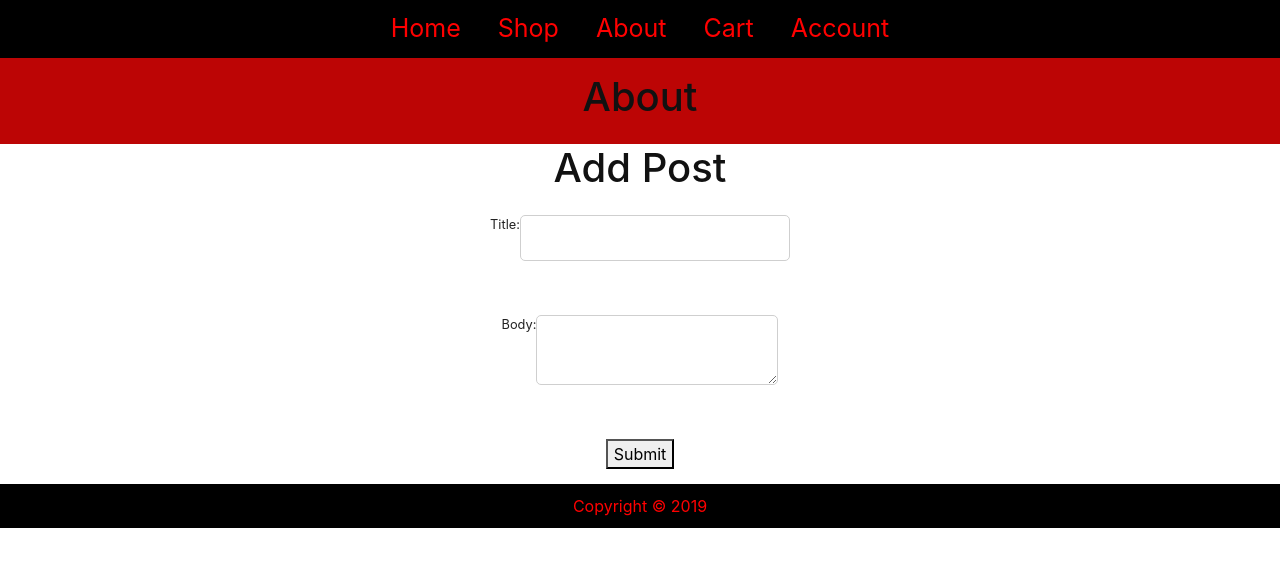
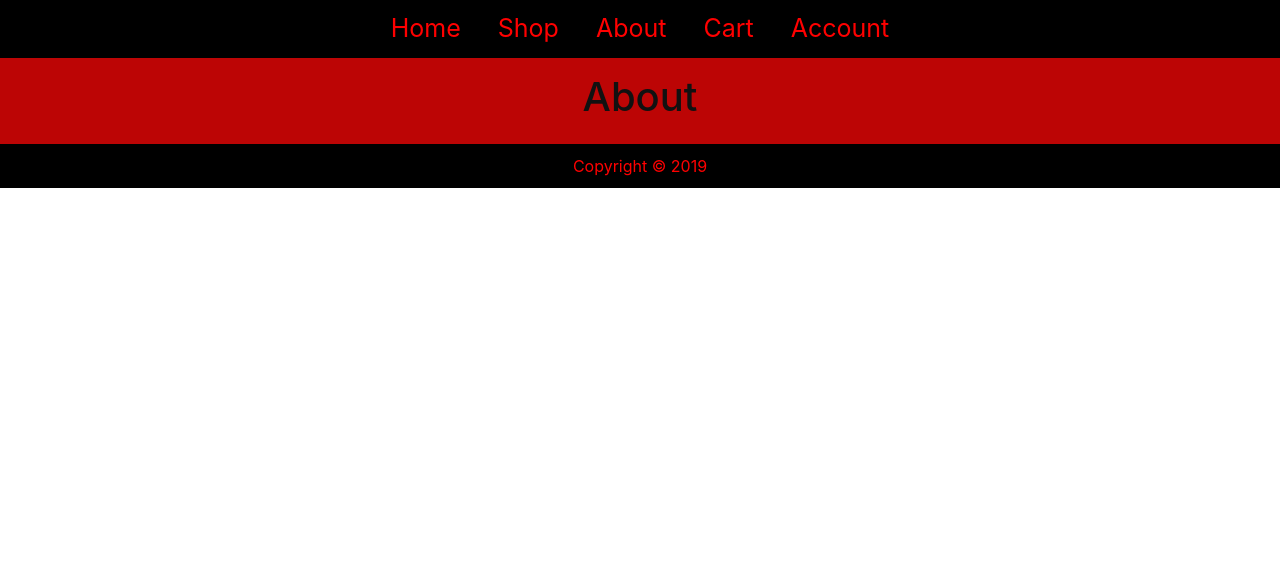
Before and after one commit to blue18/E-commerce, a React (Create React App) app: page /about in a window 1280 px wide. Shown: the top 566 px of the page. Built offline with nearby package versions, Linux system fonts and the light colour scheme; the HTML template or start-up script is replaced by a standard one.

Commit message:
worked on creating new user

```diff
--- a/src/App.js
+++ b/src/App.js
@@ -5,45 +5,19 @@ import Footer from './components/Footer';
 import './App.css';
 
 import { connect } from 'react-redux';
-import { handleChange } from './actions/promoCodeActions';
 import { withRouter } from 'react-router-dom'
 
 class App extends Component {
-
-  constructor(props) {
-    super(props);
-
-    this.state = {
-      cart: ['clothes'],
-      message: 'This message.'
-    };
-  }
-
-  giveDiscountHandler = () => {
-    if(this.props.promoCode === 'DISCOUNT') {
-      this.setState(
-        {
-          message: "Hello world..."
-        }
-      );
-    }
-  };
 
   render() {
     return (
       <div>
         <Header />
-        <Router cart={this.state.cart}
-              giveDiscount={() => this.giveDiscountHandler()}
-              message={this.state.message} />
+        <Router />
         <Footer />
       </div>
     );
   }
 }
 
-const mapStateToProps = state => ({
-  promoCode: state.promoCode.value,
-});
-
-export default withRouter(connect(mapStateToProps, { handleChange })(App));
+export default withRouter(connect()(App));
--- a/src/components/About.js
+++ b/src/components/About.js
@@ -1,6 +1,5 @@
 import React, { Component } from 'react';
 import Title from './Title';
-import AboutForm from './aboutForm';
 
 class About extends Component {
   constructor() {
@@ -16,7 +15,7 @@ class About extends Component {
     .then(data => {
       let users = data.map(user => {
         return(
-          <div key={user.id}>
+          <div style={dataStyle} key={user.id}>
             <p>{user.firstName}</p>
           </div>
         );
@@ -30,11 +29,15 @@ class About extends Component {
     return (
       <div>
         <Title title='About' />
-        <AboutForm />
         <div>{this.state.users}</div>
       </div>
     );
   }
 }
 
+const dataStyle = {
+  display: "flex",
+  justifyContent: "center"
+}
+
 export default About;
--- a/src/components/Account.js
+++ b/src/components/Account.js
@@ -1,5 +1,5 @@
 import React, { Component } from 'react';
-import { Container, Col, Button, Form, FormGroup, Label, Input, FormText } from 'reactstrap';
+import { Container, Row, Col, Button, Form, FormGroup, Label, Input } from 'reactstrap';
 
 class Account extends Component {
   constructor(props) {
@@ -22,57 +22,85 @@ class Account extends Component {
     this.setState({
       [name]: value
     });
-
-    console.log(this.state);
   }
 
   handleSubmit(event) {
-    alert('A name was submitted: ' + this.state.value);
     event.preventDefault();
+
+    fetch("http://localhost:5000/adduser", {
+      method: "POST",
+      headers: {
+        "Accept": "application/json, text/plain, */*",
+        "Content-Type": "application/json"
+      },
+      body: JSON.stringify({
+        "firstname": this.state.firstname,
+        "lastname" : this.state.lastname,
+        "phonenumber": this.state.phonenumber,
+        "email": this.state.email
+      })
+    })
+    .then(res => res.json())
+    .catch(err => console.error(err));
   }
 
   render() {
     return(
       <Container>
+        <Row>
+          <Col>
             <h1>Create Account</h1>
-        <Form style={formContent}>
+            <hr />
+          </Col>
+        </Row>
+        <Row>
+          <Col>
+            <Form style={formContent} onSubmit={this.handleSubmit}>
               <FormGroup row>
                 <Label for="firstname" sm={{ size: 2, offset: 3}}>First Name</Label>
                 <Col sm={4}>
-              <Input type="text" name="firstname" id="firstname" placeholder="John" />
+                  <Input type="text" name="firstname" id="firstname" placeholder="John" onChange={this.handleChange} />
                 </Col>
               </FormGroup>
               <FormGroup row>
                 <Label for="lastname" sm={{ size: 2, offset: 3}}>Last Name</Label>
                 <Col sm={4}>
-              <Input type="lastname" name="lastname" id="lastname" placeholder="Doe" />
+                  <Input type="lastname" name="lastname" id="lastname" placeholder="Doe" onChange={this.handleChange} />
                 </Col>
               </FormGroup>
               <FormGroup row>
                 <Label for="email" sm={{ size: 2, offset: 3}}>Email</Label>
                 <Col sm={4}>
-              <Input type="email" name="email" id="email" placeholder="someone@gmail.com" />
+                  <Input type="email" name="email" id="email" placeholder="someone@gmail.com" onChange={this.handleChange} />
                 </Col>
               </FormGroup>
               <FormGroup row>
                 <Label for="phonenumber" sm={{ size: 2, offset: 3}}>Phone Number</Label>
                 <Col sm={4}>
-              <Input type="phonenumber" name="phonenumber" id="phonenumber" placeholder="1234567890" />
+                  <Input type="phonenumber" name="phonenumber" id="phonenumber" placeholder="1234567890" pattern="[0-9]{3}[0-9]{3}[0-9]{4}" onChange={this.handleChange} />
                 </Col>
               </FormGroup>
               <FormGroup check row>
               <Col sm={{ size: 7, offset: 5 }}>
-            <Button>Submit</Button>
+                <Button color="success">Submit</Button>
               </Col>
             </FormGroup>
             </Form>
+          </Col>
+        </Row>
+        <Row>
+          <Col>
+            <hr />
+          </Col>
+        </Row>
       </Container>
     );
   }
 }
 
 const formContent = {
-  padding: "15px 0px 15px 0px"
+  padding: "15px 0px 15px 0px",
+  boxShadow: "0 4px 8px 0 rgba(0, 0, 0, 0.2), 0 6px 20px 0 rgba(0, 0, 0, 0.19)"
 }
 
 export default Account;
--- a/src/components/Router.js
+++ b/src/components/Router.js
@@ -9,20 +9,12 @@ import Account from './Account';
 
 const Router = (props) => {
 
-  const cart = props.cart;
-  const giveDiscount = props.giveDiscount;
-  const message = props.message;
-
   return(
     <Switch>
       <Route exact path='/' component={Home}/>
-      <Route path='/shop' render={(props) => <Shop {...props} cart={cart} />} />
-      <Route path='/about'
-             render={(props) => <About {...props}
-             giveDiscount={giveDiscount}
-             message={message} cart={cart} />}
-      />
-      <Route path='/cart' render={(props) => <Cart {...props} cart={cart} />} />
+      <Route path='/shop' render={(props) => <Shop {...props} />} />
+      <Route path='/about' render={(props) => <About {...props} />} />
+      <Route path='/cart' render={(props) => <Cart {...props} />} />
       <Route path='/productpage' render={(props) => <ProductPage {...props} />} />
       <Route path='/account' render={(props) => <Account {...props} />} />
     </Switch>
--- a/src/components/aboutForm.js
+++ /dev/null
@@ -1,75 +0,0 @@
-import React, { Component } from 'react';
-
-class AboutForm extends Component {
-  constructor(props) {
-    super(props);
-    this.state = {
-      title: '',
-      body: ''
-    }
-
-    this.onChange = this.onChange.bind(this);
-    this.onSubmit = this.onSubmit.bind(this);
-  }
-
-  onChange(event) {
-    this.setState({[event.target.name]: [event.target.value]});
-  }
-
-  onSubmit(event) {
-    event.preventDefault();
-
-    const post = {
-      title: this.state.title,
-      body: this.state.body
-    };
-
-    console.log(post);
-  }
-
-  render() {
-    return (
-      <div className={`container`}>
-        <h1>Add Post</h1>
-        <form onSubmit={this.onSubmit}>
-          <div style={formStyle}>
-            <label>Title: </label>
-            <br />
-            <input
-              type="text"
-              name="title"
-              onChange={this.onChange}
-              value={this.state.title}
-            />
-          </div>
-          <br />
-          <div style={formStyle}>
-            <label>Body: </label>
-            <br />
-            <textarea
-              name="body"
-              onChange={this.onChange}
-              value={this.state.body}
-            />
-          </div>
-          <br />
-          <div style={formStyle}>
-            <button style={buttonStyle} type="submit">Submit</button>
-          </div>
-        </form>
-      </div>
-    );
-  }
-}
-
-
-const formStyle = {
-  display: 'flex',
-  justifyContent: 'center',
-  width: '100%',
-  padding: '15px'
-}
-const buttonStyle = {
-  margin: '0 auto'
-}
-export default AboutForm;
--- a/src/index.js
+++ b/src/index.js
@@ -2,10 +2,10 @@ import 'bootstrap/dist/css/bootstrap.min.css';
 import React from 'react';
 import ReactDOM from 'react-dom';
 import { BrowserRouter } from 'react-router-dom';
-import './index.css';
 import App from './App';
 import { Provider } from 'react-redux';
 import store from './components/store';
+import './index.css';
 
 ReactDOM.render((
   <Provider store={store}>
```
Lines whose indentation alone changed are shown as unchanged.
